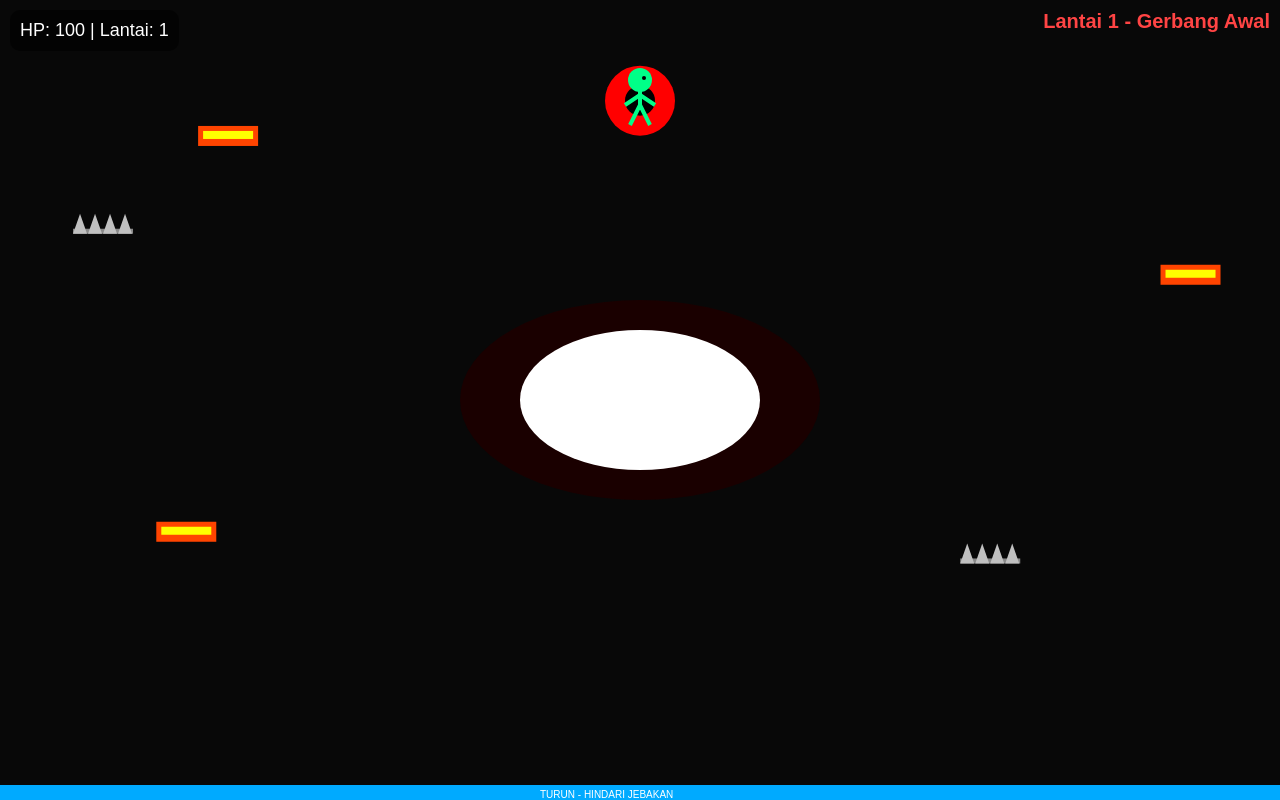
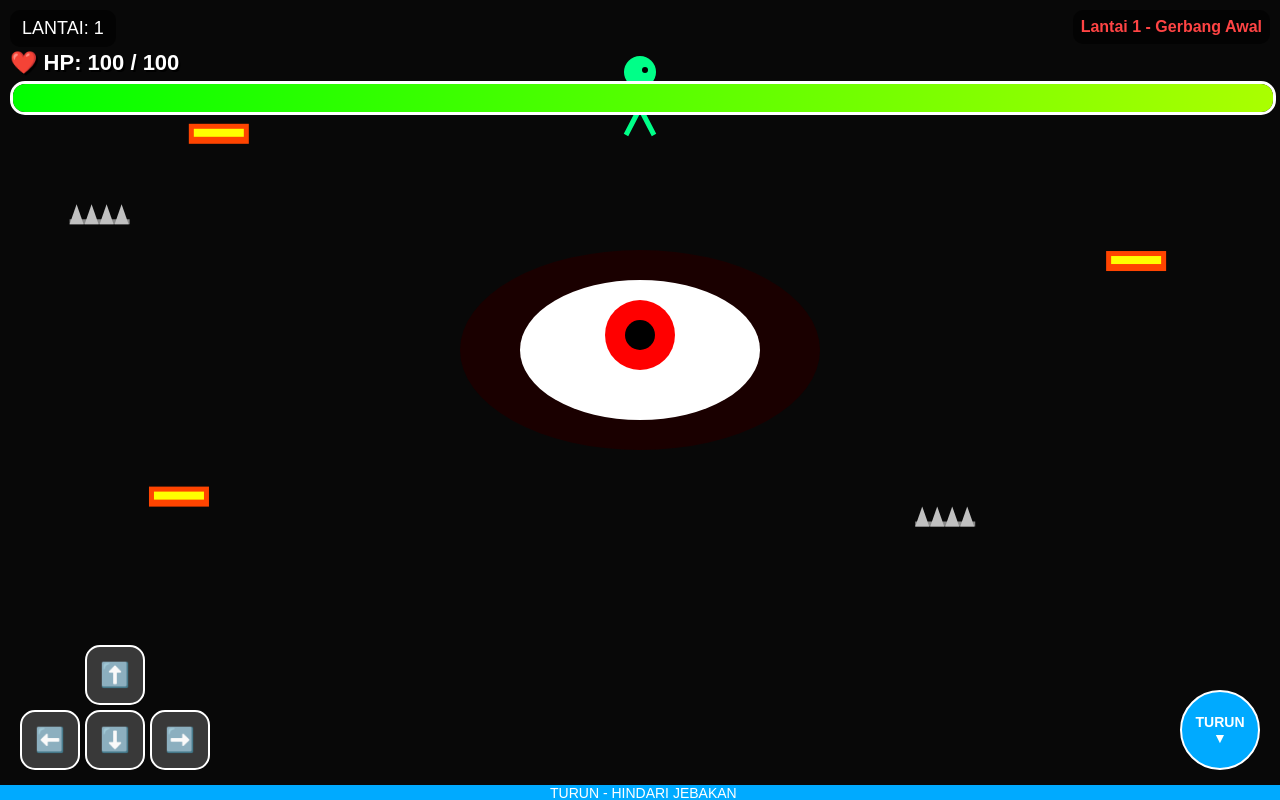
Before and after one commit to alvin617/The-Pit, a plain HTML site: page index.html in a window 1280 px wide. Drawn offline with Linux system fonts and the light colour scheme.

Commit message:
Revamp index.html for better game presentation

```diff
--- a/index.html
+++ b/index.html
@@ -2,25 +2,56 @@
 <html lang="id">
 <head>
 <meta charset="UTF-8">
+<meta name="viewport" content="width=device-width, initial-scale=1.0, maximum-scale=1.0, user-scalable=no">
 <title>LARI TURUN - Hindari Jebakan & Bos</title>
 <style>
-body{margin:0;background:#000;overflow:hidden;font-family:Arial;color:white}
+body{margin:0;background:#000;overflow:hidden;font-family:Arial;color:white;touch-action:none}
 canvas{display:block}
-#hud{position:fixed;top:10px;left:10px;font-size:18px;background:rgba(0,0,0,.6);padding:10px;border-radius:10px}
-#floorName{position:fixed;top:10px;right:10px;font-size:20px;font-weight:bold;color:#ff4444}
+#hud{position:fixed;top:10px;left:10px;font-size:18px;background:rgba(0,0,0,.6);padding:8px 12px;border-radius:10px;z-index:99}
+#floorName{position:fixed;top:10px;right:10px;font-size:16px;font-weight:bold;color:#ff4444;z-index:99;background:rgba(0,0,0,.6);padding:8px;border-radius:10px}
+#hpBarWrap{position:fixed;top:50px;left:10px;right:10px;z-index:99}
+#hpText{font-size:22px;font-weight:bold;margin-bottom:5px;text-shadow:2px 2px 0 black}
+#hpBarBg{width:100%;height:28px;background:#333;border:3px solid white;border-radius:15px;overflow:hidden}
+#hpBar{width:100%;height:100%;background:linear-gradient(90deg,#00ff00,#aaff00);transition:width 0.2s}
+#hpBar.low{background:linear-gradient(90deg,#ff0000,#ff6600)}
+#controls{position:fixed;bottom:30px;left:0;right:0;display:flex;justify-content:space-between;padding:0 20px;z-index:99;align-items:flex-end}
+#dpad{display:grid;grid-template-columns:60px 60px 60px;gap:5px}
+#dpad button{width:60px;height:60px;font-size:24px;border-radius:15px;background:rgba(255,255,255,.2);color:white;border:2px solid white;touch-action:none}
+#dpad button:active{background:#00ff88;color:black}
+#downBtn{width:80px;height:80px;font-size:14px;border-radius:50%;background:#00aaff;color:white;border:2px solid white;font-weight:bold;touch-action:none}
 </style>
 </head>
 <body>
-<div id="hud">HP: <span id="hp">100</span> | Lantai: <span id="lantai">1</span></div>
+<div id="hud">LANTAI: <span id="lantai">1</span></div>
 <div id="floorName">Lantai 1 - Gerbang Awal</div>
+<div id="hpBarWrap">
+  <div id="hpText">❤️ HP: <span id="hp">100</span> / 100</div>
+  <div id="hpBarBg"><div id="hpBar"></div></div>
+</div>
 <canvas id="game"></canvas>
+
+<div id="controls">
+  <div id="dpad">
+    <div></div><button id="btnUp">⬆️</button><div></div>
+    <button id="btnLeft">⬅️</button><button id="btnDown">⬇️</button><button id="btnRight">➡️</button>
+  </div>
+  <button id="downBtn">TURUN<br>▼</button>
+</div>
+
 <script>
 const canvas=document.getElementById('game');
 const ctx=canvas.getContext('2d');
 canvas.width=window.innerWidth; canvas.height=window.innerHeight;
 let player={x:canvas.width/2,y:100,r:15,hp:100,speed:6};
 let lantai=1, keys={}, traps=[], boss=null;
-let eyeX=canvas.width/2, eyeY=canvas.height/2;
+
+function updateHP(){
+  let h=Math.max(0,Math.floor(player.hp));
+  document.getElementById('hp').textContent=h;
+  let bar=document.getElementById('hpBar');
+  bar.style.width=h+'%';
+  if(h<30) bar.classList.add('low'); else bar.classList.remove('low');
+}
 function namaLantai(n){
   if(n<=10) return "Gerbang Awal";
   if(n<=20) return "Lorong Gelap";
@@ -33,7 +64,7 @@ function buatLantai(){
   traps=[];
   let jumlah=4+lantai;
   for(let i=0;i<jumlah;i++){
-    traps.push({x:Math.random()*canvas.width, y:100+Math.random()*(canvas.height-200), w:60, h:20, type: Math.random()>0.5?'duri':'lava'});
+    traps.push({x:Math.random()*(canvas.width-60), y:100+Math.random()*(canvas.height-250), w:60, h:20, type: Math.random()>0.5?'duri':'lava'});
   }
   if(lantai%10===0){
     let kuat=lantai/10;
@@ -43,8 +74,23 @@ function buatLantai(){
 buatLantai();
 document.addEventListener('keydown',e=>keys[e.key.toLowerCase()]=true);
 document.addEventListener('keyup',e=>keys[e.key.toLowerCase()]=false);
-// Kontrol HP - sentuh layar
-canvas.addEventListener('touchmove',e=>{player.x=e.touches[0].clientX; player.y=e.touches[0].clientY; e.preventDefault();},{passive:false});
+function pegang(id, key){
+  let b=document.getElementById(id);
+  let mulai=(e)=>{e.preventDefault(); keys[key]=true;};
+  let selesai=(e)=>{e.preventDefault(); keys[key]=false;};
+  b.addEventListener('touchstart',mulai,{passive:false});
+  b.addEventListener('touchend',selesai);
+  b.addEventListener('touchcancel',selesai);
+  b.addEventListener('mousedown',mulai);
+  b.addEventListener('mouseup',selesai);
+  b.addEventListener('mouseleave',selesai);
+}
+pegang('btnUp','w');
+pegang('btnDown','s');
+pegang('btnLeft','a');
+pegang('btnRight','d');
+pegang('downBtn','s');
+
 function update(){
   if(keys['w']||keys['arrowup']) player.y-=player.speed;
   if(keys['s']||keys['arrowdown']) player.y+=player.speed;
@@ -54,7 +100,7 @@ function update(){
   player.y=Math.max(20,Math.min(canvas.height-20,player.y));
   traps.forEach(t=>{
     if(player.x>t.x && player.x<t.x+t.w && player.y>t.y-10 && player.y<t.y+t.h+10){
-      player.hp-=0.5; document.getElementById('hp').textContent=Math.floor(player.hp);
+      player.hp-=0.5; updateHP();
     }
   });
   if(boss){
@@ -62,26 +108,29 @@ function update(){
     let jarak=Math.hypot(dx,dy)||1;
     boss.x+=dx/jarak*boss.speed; boss.y+=dy/jarak*boss.speed;
     if(jarak < boss.r+player.r){
-      player.hp-=boss.dmg*0.05; document.getElementById('hp').textContent=Math.floor(player.hp);
+      player.hp-=boss.dmg*0.05; updateHP();
       player.x+=dx/jarak*10; player.y+=dy/jarak*10;
     }
   }
   if(player.hp<=0){alert("KAMU KENA JEBAKAN / BOS DI LANTAI "+lantai); location.reload();}
-  if(player.y>canvas.height-25){
+  if(player.y>canvas.height-45){
     lantai++; player.y=30; player.x=canvas.width/2; player.hp=Math.min(100,player.hp+15);
     document.getElementById('lantai').textContent=lantai;
     document.getElementById('floorName').textContent="Lantai "+lantai+" - "+namaLantai(lantai);
-    document.getElementById('hp').textContent=Math.floor(player.hp);
+    updateHP();
     buatLantai();
   }
 }
 function draw(){
   ctx.fillStyle='#080808'; ctx.fillRect(0,0,canvas.width,canvas.height);
-  eyeX += (player.x-eyeX)*0.02; eyeY += (player.y-eyeY)*0.02;
-  ctx.fillStyle='#1a0000'; ctx.beginPath(); ctx.ellipse(canvas.width/2,canvas.height/2,180,100,0,0,Math.PI*2); ctx.fill();
-  ctx.fillStyle='white'; ctx.beginPath(); ctx.ellipse(canvas.width/2,canvas.height/2,120,70,0,0,Math.PI*2); ctx.fill();
-  ctx.fillStyle='red'; ctx.beginPath(); ctx.arc(eyeX,eyeY,35,0,Math.PI*2); ctx.fill();
-  ctx.fillStyle='black'; ctx.beginPath(); ctx.arc(eyeX,eyeY,15,0,Math.PI*2); ctx.fill();
+  let cx=canvas.width/2, cy=canvas.height/2-50;
+  let dx=player.x-cx, dy=player.y-cy;
+  let j=Math.hypot(dx,dy)||1;
+  let lookX=cx+(dx/j)*25, lookY=cy+(dy/j)*15;
+  ctx.fillStyle='#1a0000'; ctx.beginPath(); ctx.ellipse(cx,cy,180,100,0,0,Math.PI*2); ctx.fill();
+  ctx.fillStyle='white'; ctx.beginPath(); ctx.ellipse(cx,cy,120,70,0,0,Math.PI*2); ctx.fill();
+  ctx.fillStyle='red'; ctx.beginPath(); ctx.arc(lookX,lookY,35,0,Math.PI*2); ctx.fill();
+  ctx.fillStyle='black'; ctx.beginPath(); ctx.arc(lookX,lookY,15,0,Math.PI*2); ctx.fill();
   traps.forEach(t=>{
     if(t.type==='duri'){
       ctx.fillStyle='#888'; ctx.fillRect(t.x,t.y+t.h-5,t.w,5);
@@ -99,17 +148,18 @@ function draw(){
     ctx.fillStyle='white'; ctx.font='18px Arial'; ctx.fillText(boss.nama,boss.x-70,boss.y-boss.r-10);
   }
   let px=player.x, py=player.y;
-  ctx.strokeStyle='#00ff88'; ctx.lineWidth=4;
-  ctx.beginPath(); ctx.moveTo(px,py+5); ctx.lineTo(px-10,py+25); ctx.moveTo(px,py+5); ctx.lineTo(px+10,py+25); ctx.stroke();
-  ctx.beginPath(); ctx.moveTo(px,py-10); ctx.lineTo(px,py+10); ctx.stroke();
-  ctx.beginPath(); ctx.moveTo(px,py-5); ctx.lineTo(px-15,py+5); ctx.moveTo(px,py-5); ctx.lineTo(px+15,py+5); ctx.stroke();
-  ctx.fillStyle='#00ff88'; ctx.beginPath(); ctx.arc(px,py-20,12,0,Math.PI*2); ctx.fill();
-  ctx.fillStyle='black'; ctx.beginPath(); ctx.arc(px+4,py-22,2,0,Math.PI*2); ctx.fill();
+  ctx.strokeStyle='#00ff88'; ctx.lineWidth=5;
+  ctx.beginPath(); ctx.moveTo(px,py+8); ctx.lineTo(px-14,py+35); ctx.moveTo(px,py+8); ctx.lineTo(px+14,py+35); ctx.stroke();
+  ctx.beginPath(); ctx.moveTo(px,py-12); ctx.lineTo(px,py+12); ctx.stroke();
+  ctx.beginPath(); ctx.moveTo(px,py-5); ctx.lineTo(px-20,py+8); ctx.moveTo(px,py-5); ctx.lineTo(px+20,py+8); ctx.stroke();
+  ctx.fillStyle='#00ff88'; ctx.beginPath(); ctx.arc(px,py-28,16,0,Math.PI*2); ctx.fill();
+  ctx.fillStyle='black'; ctx.beginPath(); ctx.arc(px+5,py-30,3,0,Math.PI*2); ctx.fill();
   ctx.fillStyle='#00aaff'; ctx.fillRect(0,canvas.height-15,canvas.width,15);
-  ctx.fillStyle='white'; ctx.fillText('TURUN - HINDARI JEBAKAN',canvas.width/2-100,canvas.height-2);
+  ctx.fillStyle='white'; ctx.font='14px Arial'; ctx.fillText('TURUN - HINDARI JEBAKAN',canvas.width/2-90,canvas.height-2);
 }
 function loop(){update(); draw(); requestAnimationFrame(loop);}
 loop();
+updateHP();
 </script>
 </body>
 </html>
```
